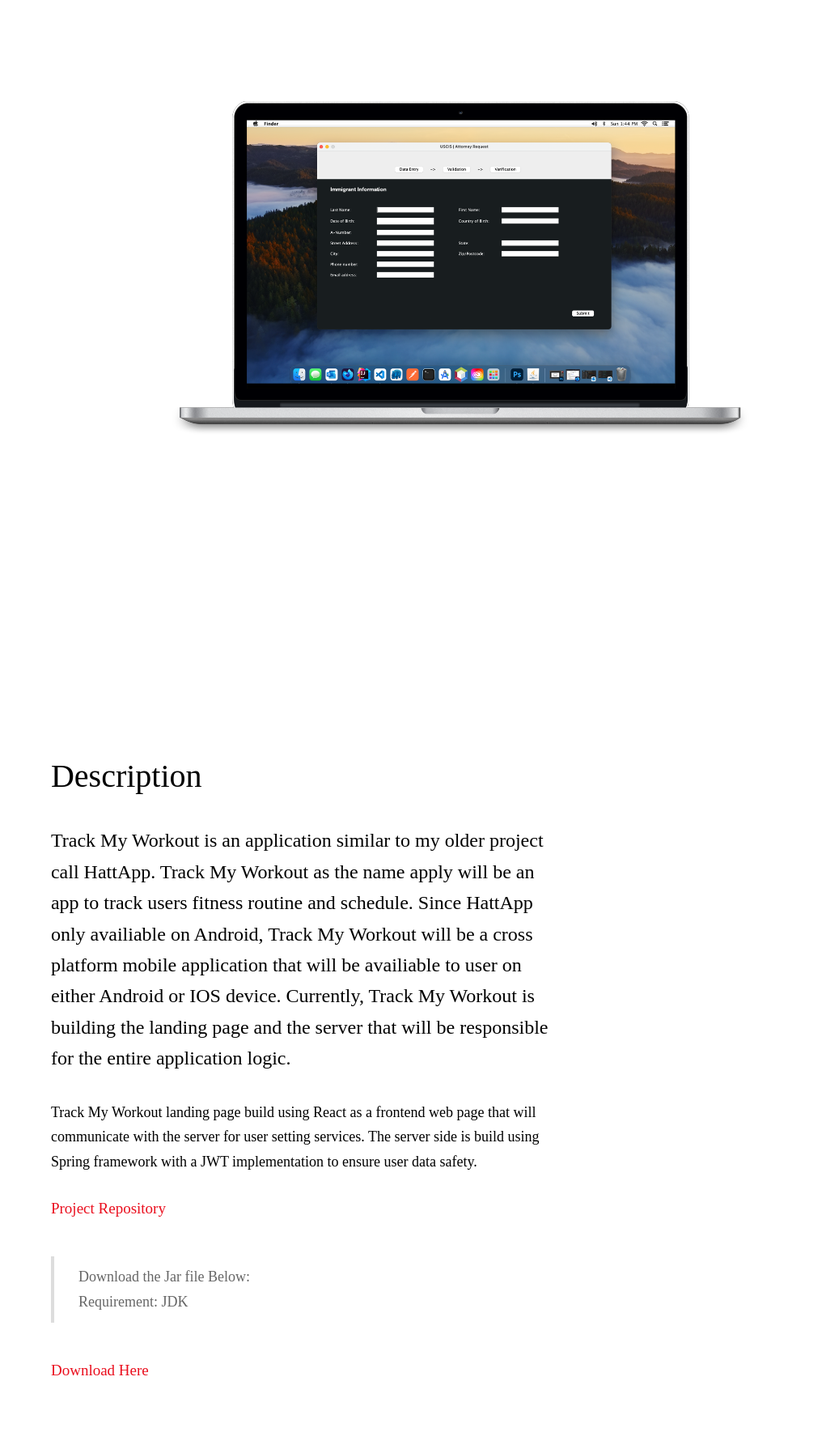
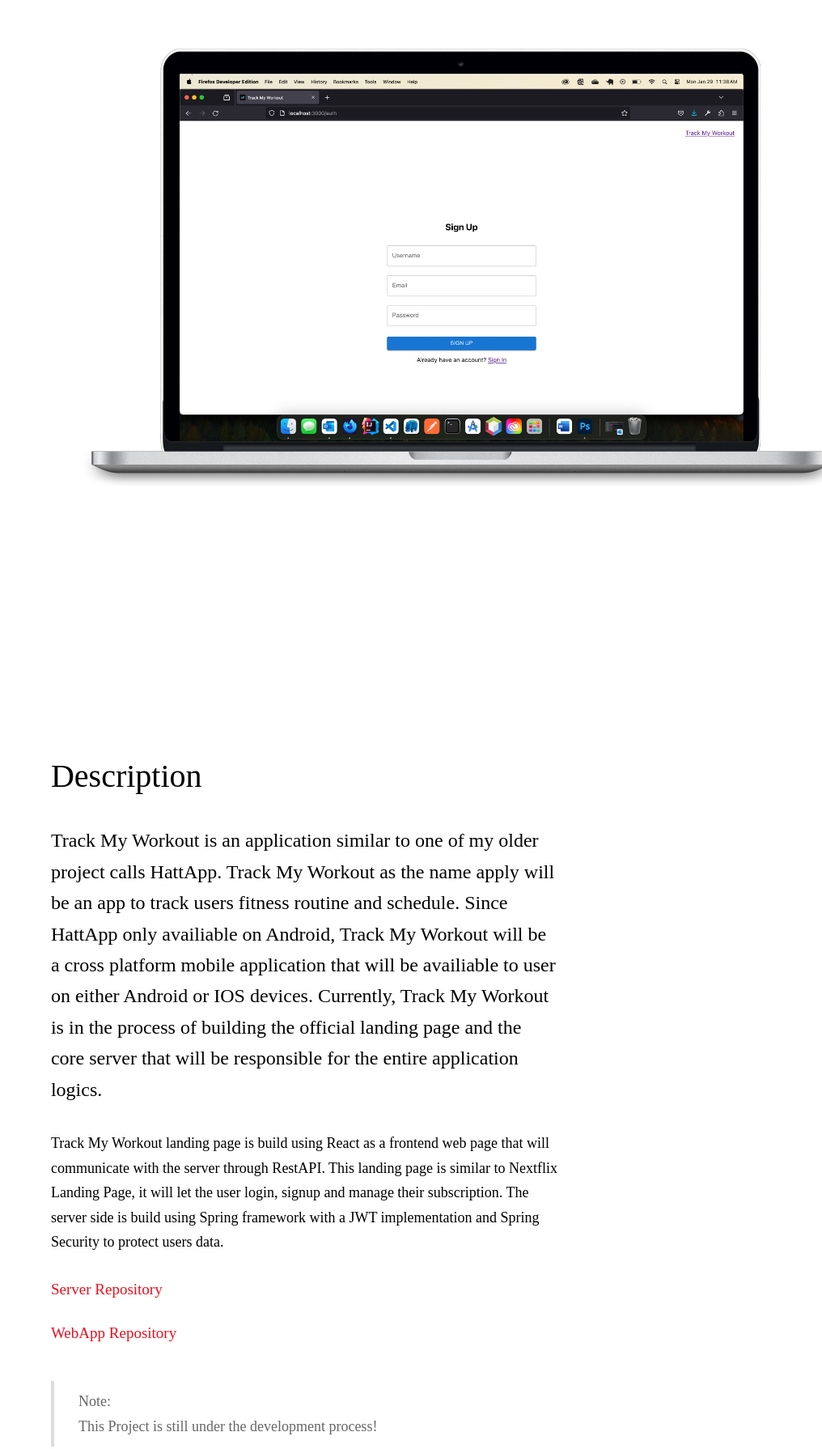
Before and after one commit to StoicNeutron/StoicNeutron.github.io, a plain HTML site: page Projects/project3.html in a window 1280 px wide. Shown: the part 738-2528 px from the top of the page at 81% size, without its empty margins (264-1280 px from the left). Drawn offline with Linux system fonts and the light colour scheme; a web font is replaced by a local one.

Commit message:
fix p3 description

```diff
--- a/Projects/project3.html
+++ b/Projects/project3.html
@@ -28,36 +28,36 @@
 					<p class="size-medium text-color-gray animate" >A landing page for Track My Workout App</p>
 				</div>
 				<div class="hero-image animate delay02">
-					<img draggable="false" class="lazy" src="../Resources/p2bg.png">
-					<noscript><img draggable="false" src="../Resources/p2bg.png"></noscript>
+					<img draggable="false" class="lazy" src="../Resources/p3bg.jpg">
+					<noscript><img draggable="false" src="../Resources/p3bg.jpg"></noscript>
 				</div>
 				<div class="max-width-70 text-color-black">
 					<h4>Description</h4>
 					<p class="size-large">
-		Track My Workout is an application similar to my older project call HattApp. Track My Workout as the name apply will be an app to track users fitness routine and schedule. Since HattApp only availiable on Android, Track My Workout will be a cross platform mobile application that will be availiable to user on either Android or IOS device. Currently, Track My Workout is building the landing page and the server that will be responsible for the entire application logic.
+		Track My Workout is an application similar to one of my older project calls HattApp. Track My Workout as the name apply will be an app to track users fitness routine and schedule. Since HattApp only availiable on Android, Track My Workout will be a cross platform mobile application that will be availiable to user on either Android or IOS devices. Currently, Track My Workout is in the process of building the official landing page and the core server that will be responsible for the entire application logics.
 					</p>
 					<p>
-		Track My Workout landing page build using React as a frontend web page that will communicate with the server for user setting services. The server side is build using Spring framework with a JWT implementation to ensure user data safety.
+		Track My Workout landing page is build using React as a frontend web page that will communicate with the server through RestAPI. This landing page is similar to Nextflix Landing Page, it will let the user login, signup and manage their subscription. The server side is build using Spring framework with a JWT implementation and Spring Security to protect users data.
 					</p>
 					<div class="links">
-						<a class="on-hover-40 text-color-red" href="https://github.com/StoicNeutron/AttorneyRequestDesktopApp" target="_blank">Project Repository</a>
+						<a class="on-hover-40 text-color-red" href="https://github.com/StoicNeutron/TrackMyWorkout_Server" target="_blank">Server Repository</a>
+					</div>
+					<div class="links">
+						<a class="on-hover-40 text-color-red" href="https://github.com/StoicNeutron/TrackMyWorkout_WebApp" target="_blank">WebApp Repository</a>
 					</div>
 					<p>
-					<blockquote>
-		Download the Jar file Below:
-		<br />Requirement: JDK
-					</blockquote>
-					</p>
-					<div class="links">
-						<a class="on-hover-40 text-color-red" href="../Files/Graph_Sandbox.jar" target="_blank">Download Here</a>
-					</div>
+						<blockquote>
+			Note:
+			<br />This Project is still under the development process!
+						</blockquote>
+						</p>
 				</div>
 
 		<div class="max-width-70 text-color-black">
 					<h4>Technologies and Tools</h4>
 					<p>
-		The Attorney_Request application is crafted using standalone Java and the Java Swing library, ensuring a robust and user-friendly desktop GUI experience. To enhance the development process and collaboration, additional tools such as Maven were employed for project management. The codebase is hosted on GitHub, serving as a remote repository for version control and seamless collaboration among team members. GitHub Workflow was implemented for continuous integration (CI), automating build and testing processes.
-			</p>
+		Track My Workout architecture fall into a client-server architecture. The landing page and the server are two separete repositories that will communicate with each other vai the RestAPI. For a frontend part (the landing page) is build using React.js and the Material UI library for most components within the page. For the server, Spring framework was choosen with Gradle as a build tool. Other libraries and tools like Spring JPA, Spring Security, and JWT are also use to build this server.
+					</p>
 		</div>
 
 			<div class="images">
```
Also changed, not shown: Resources/p3bg.jpg (added).
